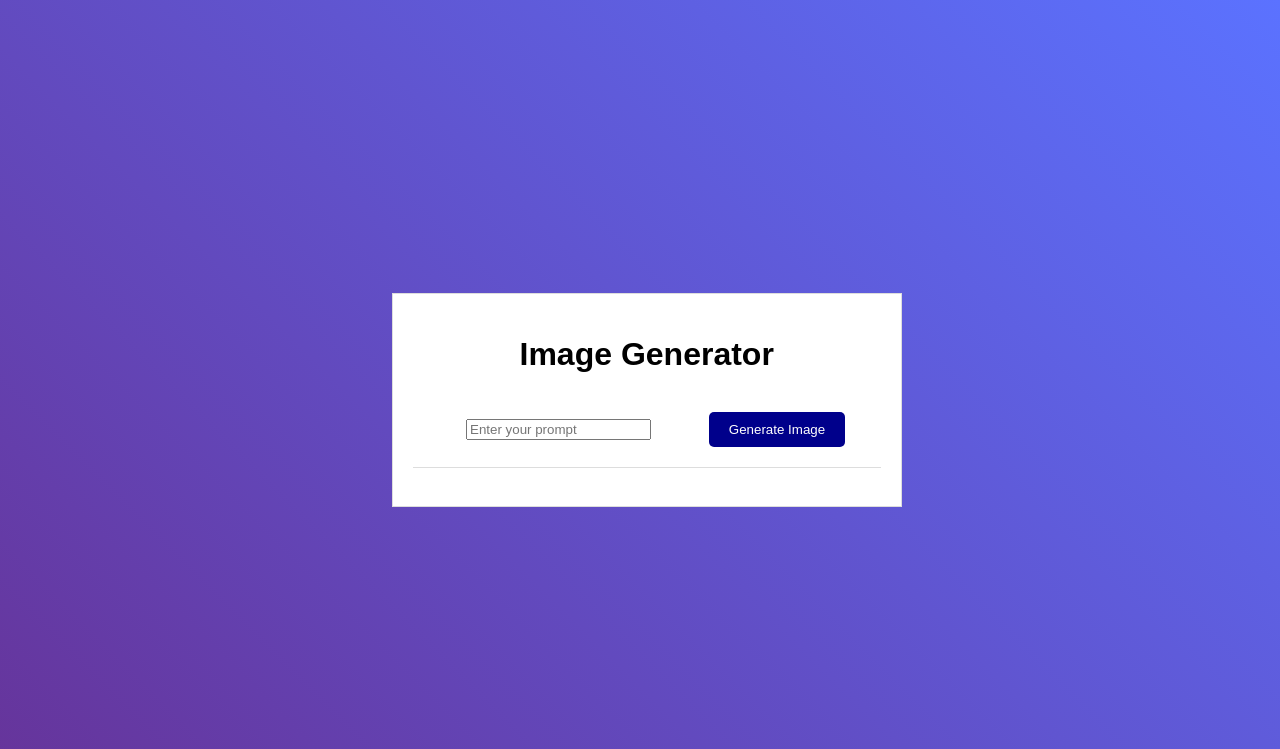
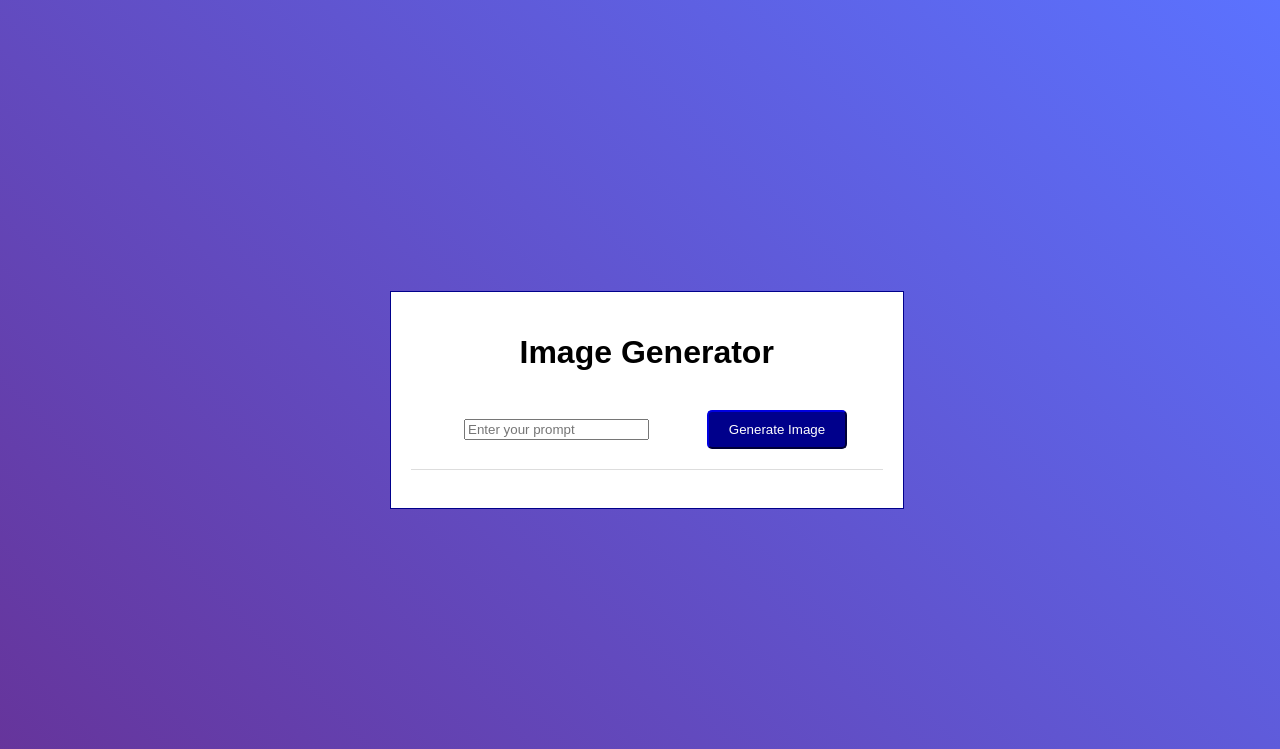
Before and after one commit to UmamaBluechip/image_generation_app, a Flask app: page / in a window 1280 px wide. Shown: the top 749 px of the page. Run offline with Flask 3, Linux system fonts and the light colour scheme.

Commit message:
Update app

```diff
--- a/app.py
+++ b/app.py
@@ -1,7 +1,6 @@
 import os
 import io
 import base64
-#from langchain_together import Together
 from diffusers import StableDiffusionPipeline
 import torch
 from flask import Flask, render_template, request
@@ -15,10 +14,6 @@ pipe = StableDiffusionPipeline.from_pretrained(model_id)
 pipe = pipe.to(device)
 pipe.enable_attention_slicing()
 
-#pipe = Together (
-#    model="stabilityai/stable-diffusion-xl-base-1.0",
-#    together_api_key="48515099b0ed4e22e56da54e50feb4adfaaa901a444b0c34bb33c66abe7b2c61"
-#)
 
 @app.route('/', methods=['GET', 'POST'])
 def generate_image():
--- a/templates/index.html
+++ b/templates/index.html
@@ -17,7 +17,8 @@
         max-width: 600px;
         margin: 20px auto;
         background-color: #fff;
-        border: 1px solid #ddd;
+        border: 1px darkblue;
+        border-style: groove;
         padding: 20px;
         text-align: center;
     }
@@ -40,7 +41,7 @@
     button[type="submit"] {
         background-color: #00008B;
         color: white;
-        border: none;
+        border-color: #00008B;
         padding: 10px 20px;
         border-radius: 5px;
         cursor: pointer;
```
Also changed, not shown: 3 other files.
